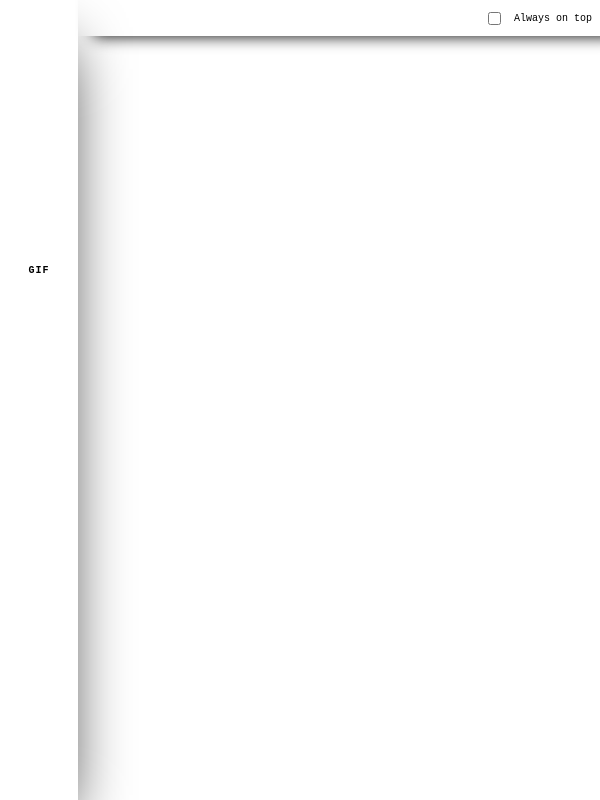
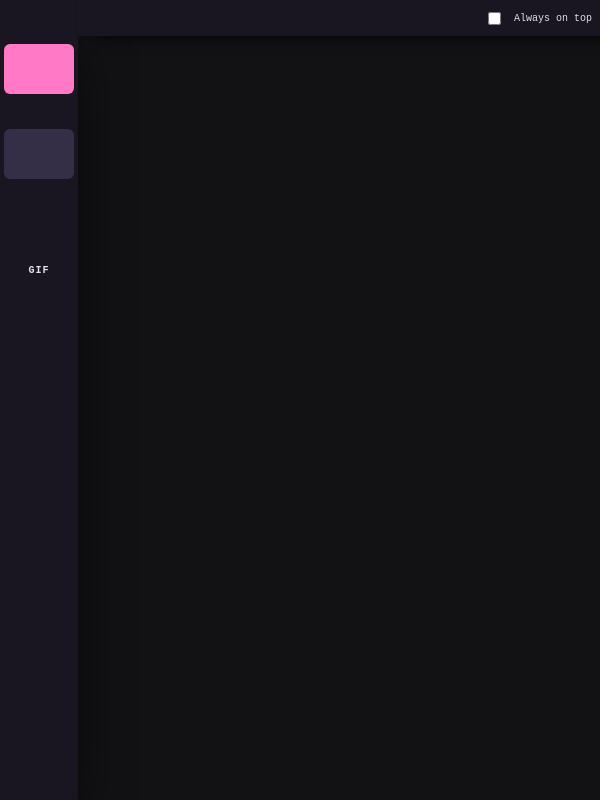
Before and after one commit to maykbrito/veditbox, an Electron app: page src/renderer/index.html in a window 600 px wide. Drawn offline with Linux system fonts and the light colour scheme.

Commit message:
feat: carrega franken-ui local (css em layer, js iife)

```diff
--- a/src/renderer/index.html
+++ b/src/renderer/index.html
@@ -1,5 +1,5 @@
 <!DOCTYPE html>
-<html>
+<html class="dark">
   <head>
     <meta charset="UTF-8" />
     <title>Veditbox</title>
@@ -7,6 +7,8 @@
       http-equiv="Content-Security-Policy"
       content="script-src 'self' 'unsafe-inline';"
     />
+    <link rel="stylesheet" href="lib/vendor/franken-ui/core.min.css" />
+    <link rel="stylesheet" href="styles/theme.css" />
     <link rel="stylesheet" href="styles/index.css" />
     <link rel="stylesheet" href="styles/ai-search.css" />
   </head>
@@ -58,6 +60,7 @@
       <button>OK</button>
     </dialog>
 
+    <script src="lib/vendor/franken-ui/core.iife.js"></script>
     <script src="lib/vendor/audiobuffer-to-wav.js"></script>
     <script src="index.js"></script>
   </body>
```
